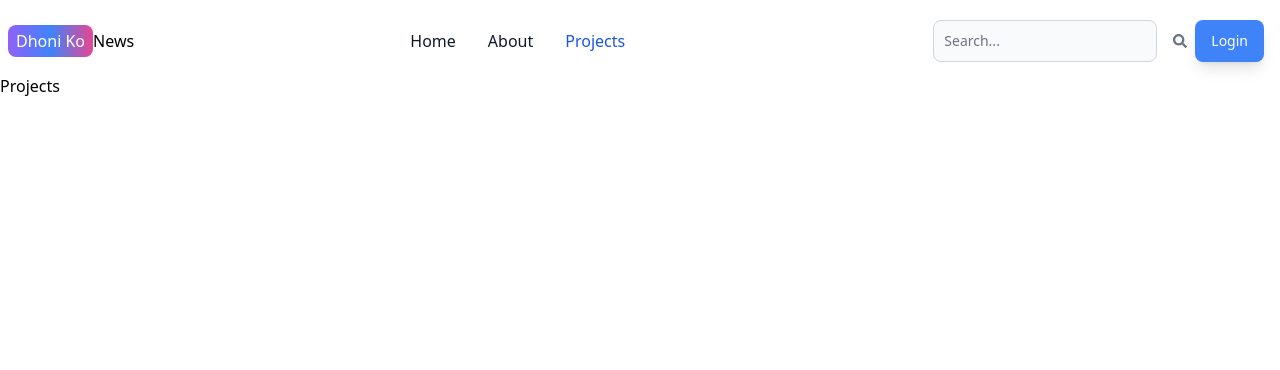
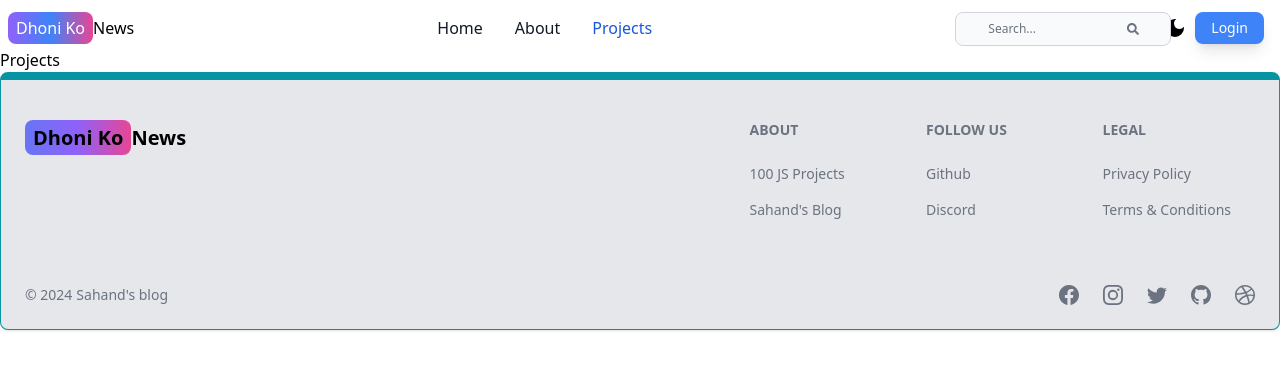
Before and after one commit to MirakHang/MERN_News, a React (Vite) app in the folder client/: page /projects in a window 1280 px wide. Shown: the top 370 px of the page. Built offline with nearby package versions, Linux system fonts and the light colour scheme.

Commit message:
completed footer section

```diff
--- a/client/src/App.jsx
+++ b/client/src/App.jsx
@@ -6,6 +6,7 @@ import SignUp from "./pages/SignUp";
 import SignIn from "./pages/SignIn";
 import Projects from "./pages/Projects";
 import Header from "./components/Header";
+import Footer from "./components/Footer";
 
 export default function App() {
   return (
@@ -18,6 +19,7 @@ export default function App() {
         <Route path="/sign-in" element={<SignIn />} />
         <Route path="/projects" element={<Projects />} />
       </Routes>
+      <Footer />
     </BrowserRouter>
   );
 }
--- /dev/null
+++ b/client/src/components/Footer.jsx
@@ -0,0 +1,89 @@
+import { Footer } from "flowbite-react";
+import { Link } from "react-router-dom";
+import {
+  BsFacebook,
+  BsInstagram,
+  BsTwitter,
+  BsGithub,
+  BsDribbble,
+} from "react-icons/bs";
+export default function FooterCom() {
+  return (
+    <Footer container className="border border-t-8 border-teal-500 bg-gray-200">
+      <div className="w-full max-w-7xl mx-auto">
+        <div className="grid w-full justify-between sm:flex md:grid-cols-1">
+          <div className="mt-5">
+            <Link
+              to="/"
+              className="self-center whitespace-nowrap text-lg sm:text-xl font-semibold dark:text-white"
+            >
+              <span className="px-2 py-1 bg-gradient-to-r from-indigo-500 via-purple-500 to-pink-500 rounded-lg ">
+                Dhoni Ko
+              </span>
+              News
+            </Link>
+          </div>
+          <div className="grid grid-cols-2 gap-8 mt-4 sm:grid-cols-3 sm:gap-6">
+            <div>
+              <Footer.Title title="About" />
+              <Footer.LinkGroup col>
+                <Footer.Link
+                  href="https://www.100jsprojects.com"
+                  target="_blank"
+                  rel="noopener noreferrer"
+                >
+                  100 JS Projects
+                </Footer.Link>
+                <Footer.Link
+                  href="/about"
+                  target="_blank"
+                  rel="noopener noreferrer"
+                >
+                  Sahand's Blog
+                </Footer.Link>
+              </Footer.LinkGroup>
+            </div>
+            <div>
+              <Footer.Title title="Follow us" />
+              <Footer.LinkGroup col>
+                <Footer.Link
+                  href="https://www.github.com/sahandghavidel"
+                  target="_blank"
+                  rel="noopener noreferrer"
+                >
+                  Github
+                </Footer.Link>
+                <Footer.Link href="#">Discord</Footer.Link>
+              </Footer.LinkGroup>
+            </div>
+            <div>
+              <Footer.Title title="Legal" />
+              <Footer.LinkGroup col>
+                <Footer.Link href="#">Privacy Policy</Footer.Link>
+                <Footer.Link href="#">Terms &amp; Conditions</Footer.Link>
+              </Footer.LinkGroup>
+            </div>
+          </div>
+        </div>
+        <Footer.Divider />
+        <div className="w-full sm:flex sm:items-center sm:justify-between">
+          <Footer.Copyright
+            href="#"
+            by="Sahand's blog"
+            year={new Date().getFullYear()}
+          />
+          <div className="flex gap-6 sm:mt-0 mt-4 sm:justify-center">
+            <Footer.Icon href="#" icon={BsFacebook} />
+            <Footer.Icon href="#" icon={BsInstagram} />
+            <Footer.Icon href="#" icon={BsTwitter} />
+            <Footer.Icon
+              href="https://github.com/sahandghavidel"
+              icon={BsGithub}
+            />
+            <Footer.Icon href="#" icon={BsDribbble} />
+          </div>
+        </div>
+      </div>
+    </Footer>
+  );
+}
--- a/client/src/components/Header.jsx
+++ b/client/src/components/Header.jsx
@@ -2,6 +2,7 @@ import { Link, useLocation } from "react-router-dom";
 import { RxHamburgerMenu } from "react-icons/rx";
 import { FaSearch } from "react-icons/fa";
 import { TextInput } from "flowbite-react";
+import { MdDarkMode } from "react-icons/md";
 
 export default function Header() {
   const location = useLocation();
@@ -13,63 +14,6 @@ export default function Header() {
   ];
 
   return (
-    // <nav className="bg-white border-gray-200 dark:bg-gray-900">
-    //   <div className="max-w-screen-xl flex flex-wrap items-center justify-between mx-auto p-4">
-    //     <Link
-    //       to="/"
-    //       className="flex items-center space-x-3 rtl:space-x-reverse"
-    //     >
-    //       <span className="px-2 py-1 bg-gradient-to-r from-purple-500 via-blue-500 to-pink-500 rounded-lg text-white">
-    //         Dhoni Ko
-    //       </span>
-    //       News
-    //     </Link>
-    //     <div className="flex md:order-2">
-    //       <form className="rounded-xl">
-    //         <div className="relative">
-    //           <TextInput
-    //             type="text"
-    //             placeholder="Search..."
-    //             className="pl-10 pr-4 py-2"
-    //           />
-    //           <div className="absolute inset-y-0 left-0 flex items-center pl-3">
-    //             <FaSearch className="text-gray-500" />
-    //           </div>
-    //         </div>
-    //       </form>
-    //       <button
-    //         data-collapse-toggle="navbar-search"
-    //         type="button"
-    //         className="inline-flex items-center justify-center w-12 h-10 p-2 text-sm text-gray-500 rounded-lg md:hidden hover:bg-gray-100 focus:outline-none focus:ring-2 focus:ring-gray-200 dark:text-gray-400 dark:hover:bg-gray-700 dark:focus:ring-gray-600 border"
-    //         aria-controls="navbar-search"
-    //         aria-expanded="false"
-    //       >
-    //         <RxHamburgerMenu className="w-6 h-6" />
-    //       </button>
-    //     </div>
-    //     <div
-    //       className="items-center justify-between hidden w-full md:flex md:w-auto md:order-1"
-    //       id="navbar-search"
-    //     >
-    //       <ul className="flex flex-col p-4 md:p-0 mt-4 font-medium border border-gray-100 rounded-lg bg-gray-50 md:space-x-8 rtl:space-x-reverse md:flex-row md:mt-0 md:border-0 md:bg-white dark:bg-gray-800 md:dark:bg-gray-900 dark:border-gray-700">
-    //         {navItems.map((item, idx) => (
-    //           <li key={idx}>
-    //             <Link
-    //               to={item.path}
-    //               className={`block py-2 px-3 rounded md:p-0 ${
-    //                 location.pathname === item.path
-    //                   ? "text-white bg-blue-700 md:bg-transparent md:text-blue-700"
-    //                   : "text-gray-900 hover:bg-gray-100 md:hover:bg-transparent md:hover:text-blue-700 dark:text-white dark:hover:bg-gray-700 dark:hover:text-white md:dark:hover:bg-transparent dark:border-gray-700"
-    //               }`}
-    //             >
-    //               {item.name}
-    //             </Link>
-    //           </li>
-    //         ))}
-    //       </ul>
-    //     </div>
-    //   </div>
-    // </nav>
     <div>
       <nav className="bg-white border-gray-200 dark:bg-gray-900">
         <div className="max-w-screen-xl flex flex-wrap items-center justify-between mx-auto pt-2 px-2">
@@ -83,21 +27,34 @@ export default function Header() {
             News
           </Link>
           <div className="flex md:order-2">
-            <form className="rounded-xl my-2">
-              <div className=" flex justify-center gap-2">
-                <div>
-                  <TextInput
-                    type="text"
+            <div className="flex justify-center gap-2 ">
+              <div className="w-[200px]">
+                <form className="max-w-md mx-auto mt-1 hidden sm:block ">
+                  <label
+                    htmlFor="default-search"
+                    className="mb-2 text-sm font-medium text-gray-900 sr-only dark:text-white"
+                  >
+                    Search
+                  </label>
+                  <div className="relative">
+                    <div className="absolute inset-y-0 end-0 pr-4 flex items-center ps-3 pointer-events-none cursor-pointer">
+                      <FaSearch className="text-gray-500 text-xs" />
+                    </div>
+                    <input
+                      type="search"
+                      id="default-search"
+                      className="block p-2 ps-8 text-xs text-gray-900 border border-gray-300 rounded-lg bg-gray-50 focus:ring-blue-500 focus:border-blue-500 dark:bg-gray-700 dark:border-gray-600 dark:placeholder-gray-400 dark:text-white dark:focus:ring-blue-500 dark:focus:border-blue-500 w-auto"
                       placeholder="Search..."
-                    className="pl-8 pr-2 py-1 text-sm hidden lg:flex sm:flex md:flex"
+                      required
                     />
                   </div>
-                <div className="  lg:flex sm:flex md:flex items-center hidden">
-                  <FaSearch className="text-gray-500 text-sm" />
+                </form>
+              </div>
+              <div>
+                <MdDarkMode className="hidden sm:flex justify-center items-center my-2 w-6 h-6" />
               </div>
             </div>
-            </form>
-            <button className="flex items-center justify-center  my-3  text-sm font-medium text-white rounded-lg shadow-lg bg-blue-500 mx-2">
+            <button className="flex items-center justify-center  my-1  text-sm font-medium text-white rounded-lg shadow-lg bg-blue-500 mx-2">
               <Link to="/sign-in" className="mx-4">
                 Login
               </Link>
@@ -113,7 +70,7 @@ export default function Header() {
             </button>
           </div>
           <div
-            className="items-center justify-between hidden w-full md:flex md:w-auto md:order-1"
+            className="items-center relative w-full justify-between hidden  md:flex md:w-auto md:order-1"
             id="navbar-search"
           >
             <ul className="flex flex-col p-4 md:p-0 mt-4 font-medium border border-gray-100 rounded-lg bg-gray-50 md:space-x-8 rtl:space-x-reverse md:flex-row md:mt-0 md:border-0 md:bg-white dark:bg-gray-800 md:dark:bg-gray-900 dark:border-gray-700">
@@ -134,7 +91,9 @@ export default function Header() {
             </ul>
           </div>
         </div>
-        <form className="max-w-md mx-auto px-2 mt-1 sm:hidden block">
+        <div className="flex justify-center gap-2 ">
+          <div className="w-[200px]">
+            <form className="max-w-md mx-auto mt-1 sm:hidden block ">
               <label
                 htmlFor="default-search"
                 className="mb-2 text-sm font-medium text-gray-900 sr-only dark:text-white"
@@ -148,18 +107,17 @@ export default function Header() {
                 <input
                   type="search"
                   id="default-search"
-              className="block w-full p-2 ps-8 text-xs text-gray-900 border border-gray-300 rounded-lg bg-gray-50 focus:ring-blue-500 focus:border-blue-500 dark:bg-gray-700 dark:border-gray-600 dark:placeholder-gray-400 dark:text-white dark:focus:ring-blue-500 dark:focus:border-blue-500"
+                  className="block p-2 ps-8 text-xs text-gray-900 border border-gray-300 rounded-lg bg-gray-50 focus:ring-blue-500 focus:border-blue-500 dark:bg-gray-700 dark:border-gray-600 dark:placeholder-gray-400 dark:text-white dark:focus:ring-blue-500 dark:focus:border-blue-500 w-72"
                   placeholder="Search..."
                   required
                 />
-            {/* <button
-              type="submit"
-              className="text-white absolute end-1.5 bottom-1.5 bg-blue-700 hover:bg-blue-800 focus:ring-4 focus:outline-none focus:ring-blue-300 font-medium rounded-lg text-xs px-3 py-1.5 dark:bg-blue-600 dark:hover:bg-blue-700 dark:focus:ring-blue-800"
-            >
-              Search
-            </button> */}
               </div>
             </form>
+          </div>
+          <div>
+            <MdDarkMode className="sm:hidden flex justify-center items-center my-2 w-6 h-6" />
+          </div>
+        </div>
       </nav>
     </div>
   );
--- a/client/src/pages/SignIn.jsx
+++ b/client/src/pages/SignIn.jsx
@@ -16,7 +16,7 @@ export default function SignIn() {
           />
           Flowbite
         </a>
-        <div className="w-full bg-white rounded-lg shadow dark:border md:mt-0 sm:max-w-md xl:p-0 dark:bg-gray-800 dark:border-gray-700">
+        <div className=" bg-white rounded-lg shadow dark:border md:mt-0 sm:max-w-md xl:p-0 dark:bg-gray-800 dark:border-gray-700">
           <div className="p-6 space-y-4 md:space-y-6 sm:p-8">
             <h1 className="text-xl font-bold leading-tight tracking-tight text-gray-900 md:text-2xl dark:text-white">
               Sign in to your account
```
Also changed, not shown: client/src/pages/SignUp.jsx (+62 -6 lines), client/vite.config.js (+11 -3 lines). Lines whose indentation alone changed are shown as unchanged.
